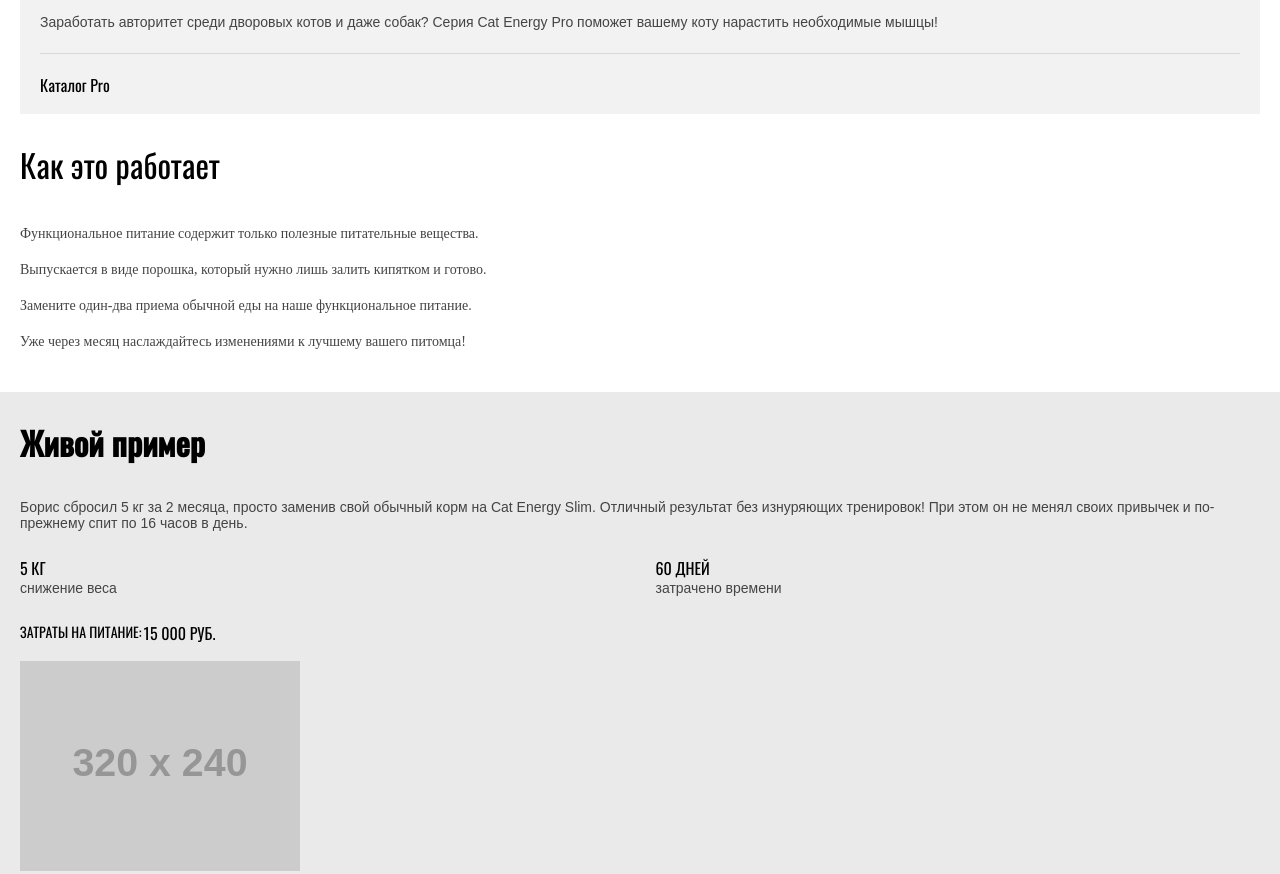
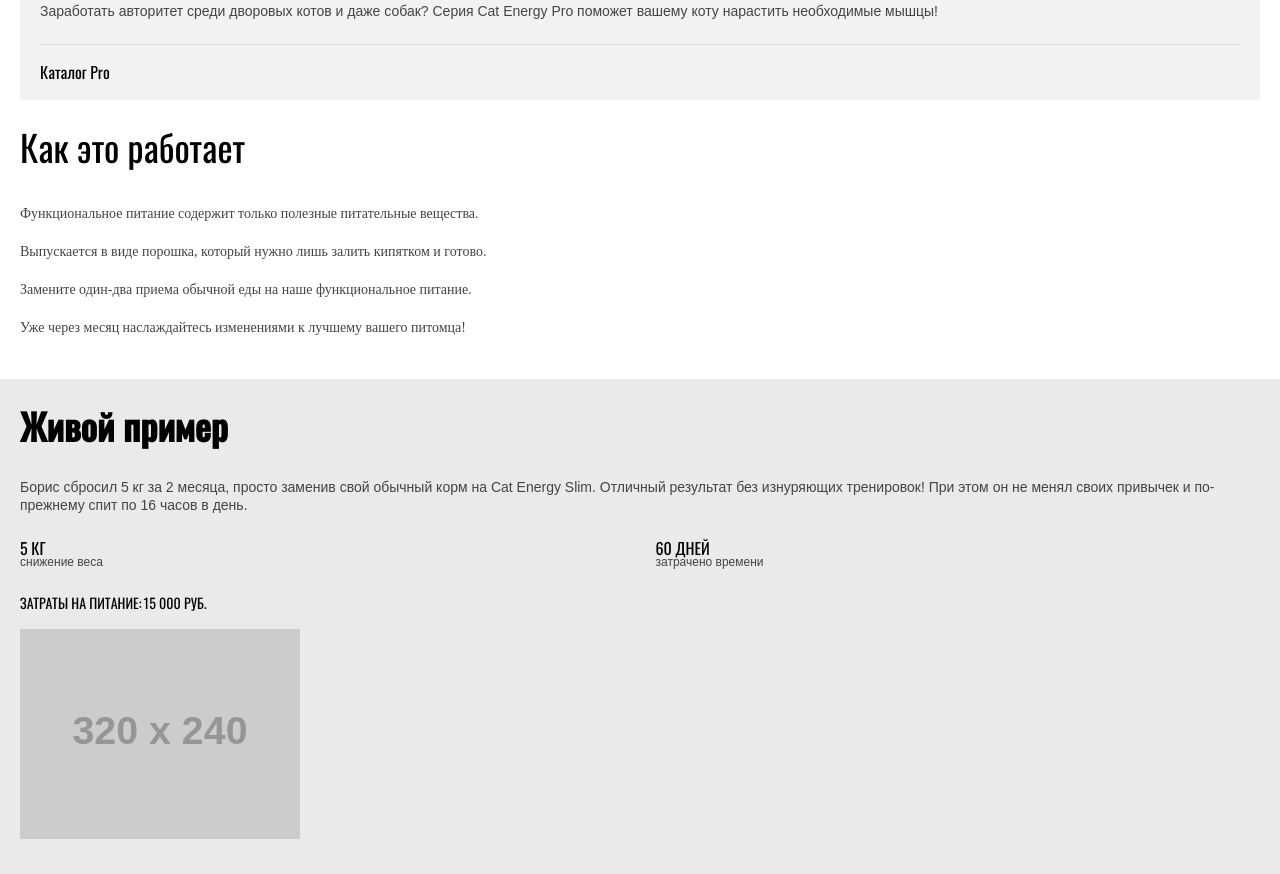
Before and after one commit to sylvan008/264575-cat-energy-21, a website: page source/index.html in a window 1280 px wide. Shown: the part 1030-1904 px from the top of the page. Drawn offline with nearby package versions, Linux system fonts and the light colour scheme; files that its build step writes are made by us from their sources; placeholder pictures from the web are drawn by us.

Commit message:
fix line-height

```diff
--- a/source/sass/blocks/button.scss
+++ b/source/sass/blocks/button.scss
@@ -6,6 +6,8 @@
   text-align: center;
   text-transform: uppercase;
   text-decoration: none;
+  font-size: 0.875em;
+  line-height: 1.285;
   font-family: $title-font;
   background-color: $base-accent;
   color: $basic-white;
--- a/source/sass/blocks/cats-comparison.scss
+++ b/source/sass/blocks/cats-comparison.scss
@@ -1,6 +1,7 @@
 .cats-comparison {
   font-family: $title-font;
   font-size: 1em;
+  line-height: 1.25;
   font-weight: 400;
   text-transform: uppercase;
 }
--- a/source/sass/blocks/copyright.scss
+++ b/source/sass/blocks/copyright.scss
@@ -4,6 +4,7 @@
     justify-content: space-between;
     align-items: center;
     font-family: $basic-font;
+    font-size: 1em;
     line-height: 1.15;
     text-decoration: none;
     color: $special-dark;
--- a/source/sass/blocks/how-works.scss
+++ b/source/sass/blocks/how-works.scss
@@ -9,7 +9,8 @@
   margin-bottom: 38px;
   font-family: $title-font;
   font-weight: 400;
-  font-size: 2em;
+  font-size: 2.25em;
+  line-height: 1.11;
 }
 
 .how-works__list {
@@ -21,5 +22,6 @@
 .how-works__text {
   margin: 0;
   font-size: 0.875em;
+  line-height: 1.285;
   color: $special-dark;
 }
--- a/source/sass/blocks/live-example.scss
+++ b/source/sass/blocks/live-example.scss
@@ -12,12 +12,14 @@
   margin-top: 2px;
   margin-bottom: 33px;
   font-family: $title-font;
-  font-size: 2em;
+  font-size: 2.25em;
+  line-height: 1.11;
 }
 
 .live-example__description {
   margin-bottom: 25px;
   font-size: 0.875em;
+  line-height: 1.285;
   font-family: $basic-font;
   color: $special-dark;
 }
@@ -27,6 +29,7 @@
   grid-template-columns: 1fr 1fr;
   grid-column-gap: 31px;
   grid-row-gap: 25px;
+  line-height: 1;
 }
 
 .live-example__result-item {
@@ -37,7 +40,7 @@
   dd {
     margin: 0;
     font-family: $basic-font;
-    font-size: 0.875em;
+    font-size: 0.75em;
     color: $special-dark;
   }
 
@@ -47,9 +50,16 @@
     flex-direction: row-reverse;
     justify-content: flex-end;
     text-transform: uppercase;
+    line-height: 1.425;
+
+    dt {
+      font-family: $title-font;
+      font-size: 0.875em;
+    }
 
     dd {
       font-family: $title-font;
+      font-size: 0.875em;
       color: currentColor;
 
       &::after {
@@ -57,9 +67,5 @@
         margin-right: 0.15em;
       }
     }
-
-    dt {
-      font-family: $title-font;
-    }
   }
 }
--- a/source/sass/blocks/programs.scss
+++ b/source/sass/blocks/programs.scss
@@ -22,6 +22,7 @@
   margin-bottom: 29px;
   font-family: $title-font;
   font-size: 1.5em;
+  line-height: 1.545;
 }
 
 .programs-item__description {
@@ -29,6 +30,7 @@
   padding-bottom: 23px;
   border-bottom: 1px solid #d9d9d9;
   font-size: 0.875em;
+  line-height: 1.285;
   color: $special-dark;
 }
 
@@ -37,6 +39,7 @@
   margin-top: 19px;
   font-family: $title-font;
   font-size: 1em;
+  line-height: 1;
   text-decoration: none;
   color: currentColor;
 }
--- a/source/sass/blocks/promo.scss
+++ b/source/sass/blocks/promo.scss
@@ -14,7 +14,7 @@
   margin-top: 27px;
   margin-bottom: 25px;
   font-family: $title-font;
-  font-size: 36px;
+  font-size: 2em;
   font-weight: 400;
   line-height: 1;
   text-align: center;
@@ -24,7 +24,7 @@
 .promo__slogan {
   margin-top: 0;
   margin-bottom: 29px;
-  font-size: 14px;
+  font-size: 0.875em;
   font-family: $title-font;
   line-height: 1;
   text-align: center;
```
